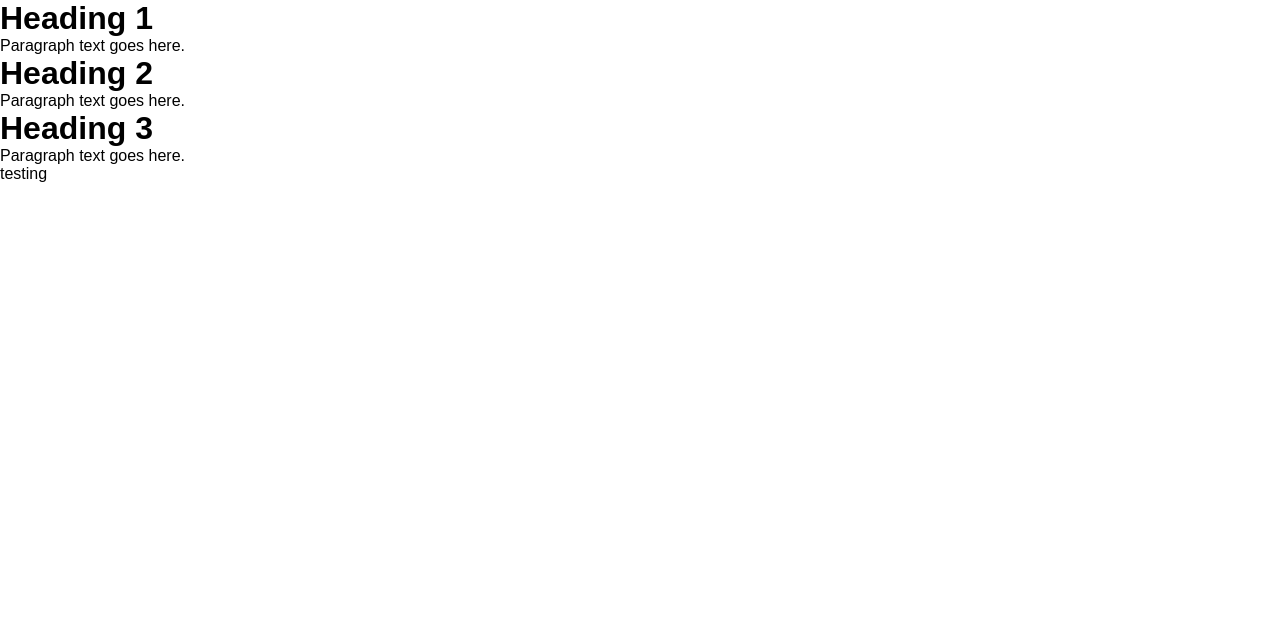
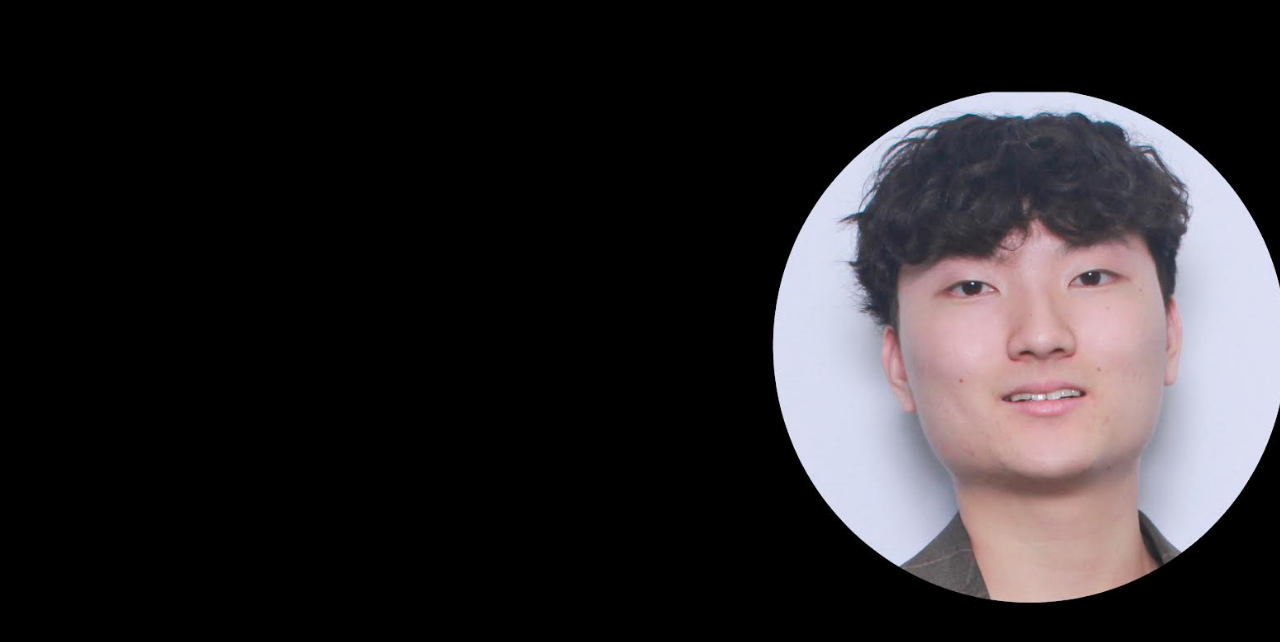
Before and after one commit to DennisD0/Personal-Portfolio, a plain HTML site: page index.html in a window 1280 px wide. Drawn offline with Linux system fonts and the light colour scheme.

Commit message:
added custom made background image

```diff
--- a/index.html
+++ b/index.html
@@ -9,15 +9,9 @@
 
 </head>
 <body>
-    <h1>Heading 1</h1>
-    <p>Paragraph text goes here.</p>
+   <div id = "header">
 
-    <h1>Heading 2</h1>
-    <p>Paragraph text goes here.</p>
 
-    <h1>Heading 3</h1>
-    <p>Paragraph text goes here.</p>
-
-    testing
+   </div>
 </body>
 </html>
--- a/style.css
+++ b/style.css
@@ -4,3 +4,14 @@
     font-family: sans-serif;
     box-sizing: border-box;
 }
+body{
+    background: #000000;
+    color: #fff;
+}
+#header{
+    width: 100%;
+    height: 100vh;
+    background-image: url(images/background.jpg);
+    background-size: cover;
+    background-position: center;
+}
```
Also changed, not shown: images/background.jpg (added).
